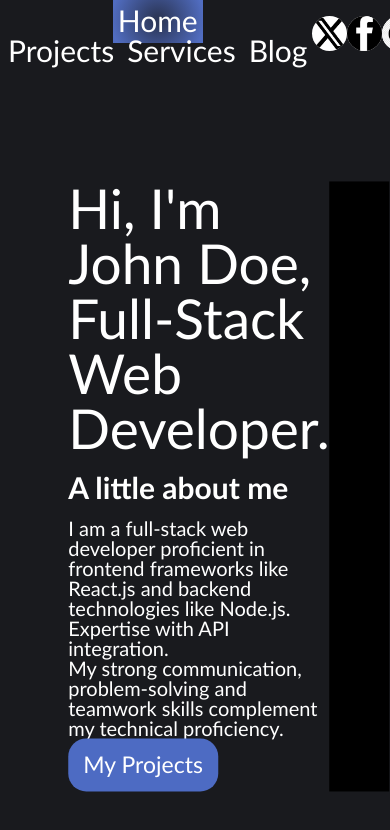
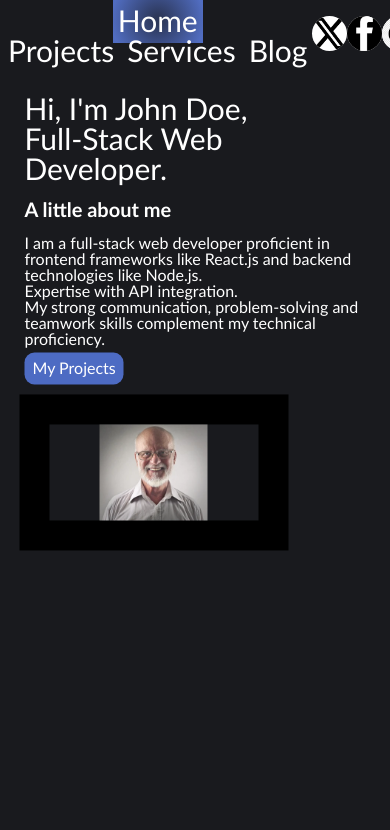
Before and after one commit to FilipAcodes/webdevfinal-Vanier-College, a Next.js app: page / in a window 390 px wide. Shown: the top 830 px of the page. Built offline with nearby package versions, Linux system fonts and the light colour scheme.

Commit message:
mainbody media q

```diff
--- a/app/MainBody/mainbody.css
+++ b/app/MainBody/mainbody.css
@@ -18,6 +18,8 @@
   border: none;
   border-radius: 18px;
   font-size: 23px;
+  margin-top: 5px;
+  margin-bottom: 5px;
 }
 .text-container {
   display: flex;
@@ -44,3 +46,73 @@
   object-fit: cover;
   border: 30px solid black;
 }
+
+@media screen and (max-width: 1200px) {
+  .pictureandtextcontainer {
+    width: 80%;
+  }
+}
+
+@media screen and (max-width: 992px) {
+  .pictureandtextcontainer {
+    grid-template-columns: 1fr;
+    width: 90%;
+    top: 39%;
+  }
+  .profileimg {
+    width: 100%;
+    height: 100%;
+    object-fit: contain;
+  }
+  .img-container {
+    height: 70%;
+    width: 85%;
+  }
+  .text-container {
+    padding: 5px;
+  }
+}
+
+@media screen and (max-width: 768px) {
+  .headerintro {
+    font-size: 40px;
+  }
+
+  .aboutme {
+    font-size: 25px;
+  }
+
+  .description {
+    font-size: 18px;
+  }
+
+  .learnmoreaboutme {
+    font-size: 18px;
+    padding: 10px;
+    border-radius: 12px;
+  }
+  .profileimg {
+    width: 90%;
+    height: 90%;
+  }
+}
+
+@media screen and (max-width: 576px) {
+  .headerintro {
+    font-size: 30px;
+  }
+
+  .aboutme {
+    font-size: 20px;
+  }
+
+  .description {
+    font-size: 16px;
+  }
+
+  .learnmoreaboutme {
+    font-size: 16px;
+    padding: 8px;
+    border-radius: 10px;
+  }
+}
```
